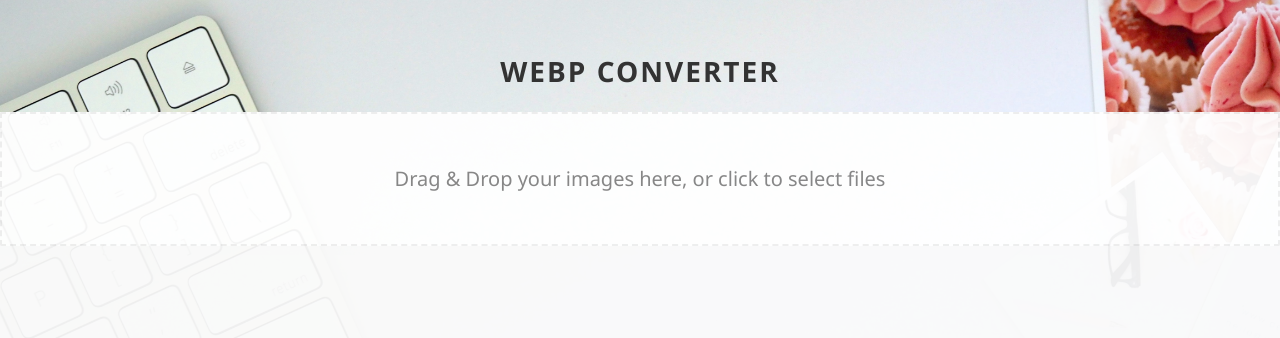
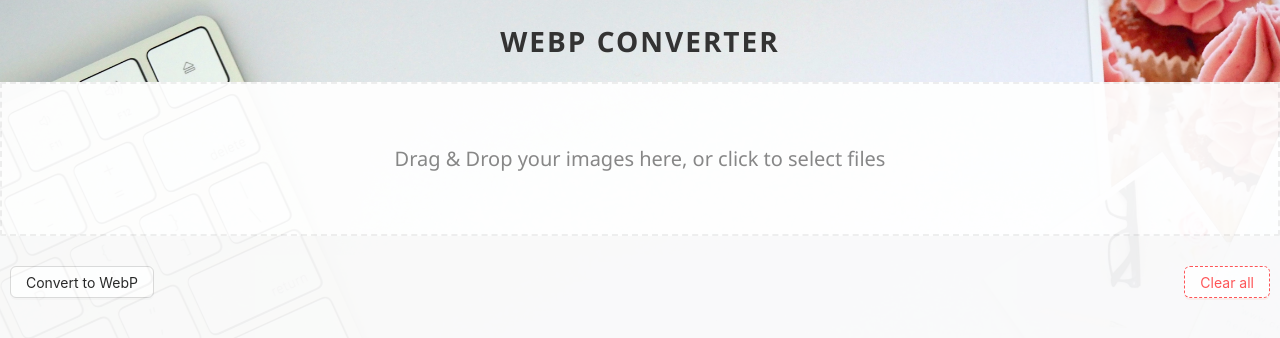
Before and after one commit to Slava-Nik/webp-electron-converter, a React (Vite) app: page / in a window 1280 px wide. Shown: the top 338 px of the page. Built offline with nearby package versions, Linux system fonts and the light colour scheme.

Commit message:
Implemented controls + styling updates

```diff
--- a/package.json
+++ b/package.json
@@ -22,7 +22,9 @@
   "dependencies": {
     "@electron-toolkit/preload": "^1.0.3",
     "@electron-toolkit/utils": "^1.0.2",
+    "antd": "^5.3.0",
     "electron-updater": "^5.3.0",
+    "lodash.uniqby": "^4.7.0",
     "react-dropzone": "^14.2.3",
     "sass": "^1.58.3",
     "styled-components": "^5.3.8"
--- a/src/main/index.ts
+++ b/src/main/index.ts
@@ -6,8 +6,8 @@ import icon from '../../resources/icon.png?asset';
 function createWindow(): void {
   // Create the browser window.
   const mainWindow = new BrowserWindow({
-    width: 900,
-    height: 670,
+    width: 1010,
+    height: 730,
     minWidth: 670,
     minHeight: 500,
     show: false,
--- a/src/renderer/src/App.tsx
+++ b/src/renderer/src/App.tsx
@@ -1,7 +1,10 @@
 import { useState } from 'react';
 import styled from 'styled-components';
+import uniqBy from 'lodash.uniqby';
 import Dropzone from '../src/components/Dropzone';
 import FilesListToConvert from './components/FilesListToConvert';
+import Controls from './components/Controls';
+import { File } from './types';
 
 const AppContainer = styled.div`
   display: flex;
@@ -21,7 +24,7 @@ const ContentWrapper = styled.div`
 const ConverterTitle = styled.h1`
   text-align: center;
   margin: 0;
-  padding-top: 50px;
+  padding-top: 20px;
   padding-bottom: 20px;
   color: #333;
   text-transform: uppercase;
@@ -29,12 +32,15 @@ const ConverterTitle = styled.h1`
 `;
 
 function App(): JSX.Element {
-  const [files, setFiles] = useState([]);
+  const [files, setFiles] = useState<File[]>([]);
 
   const handleDrop = (acceptedFiles) => {
     if (acceptedFiles.length > 0) {
       console.log(acceptedFiles);
-      setFiles(acceptedFiles);
+      setFiles((prevFiles) => {
+        const updatedFiles = [...prevFiles, ...acceptedFiles];
+        return uniqBy(updatedFiles, 'path');
+      });
 
       // // Execute shell command to convert image to WebP
       // exec(`cwebp "${file.path}" -o "${file.path}.webp"`, (err) => {
@@ -45,6 +51,17 @@ function App(): JSX.Element {
       // });
     }
   };
+
+  const handleClearAll = () => {
+    setFiles([]);
+  };
+
+  const handleRemoveByPath = (path: string) => {
+    setFiles((prevFiles) => {
+      return prevFiles.filter((file) => file.path !== path);
+    });
+  };
+
   return (
     <AppContainer>
       <ConverterTitle>WebP Converter</ConverterTitle>
@@ -57,7 +74,8 @@ function App(): JSX.Element {
             </div>
           )}
         </Dropzone>
-        <FilesListToConvert files={files}></FilesListToConvert>
+        <Controls clearAll={handleClearAll} />
+        <FilesListToConvert files={files} removeByPath={handleRemoveByPath} />
       </ContentWrapper>
     </AppContainer>
   );
--- /dev/null
+++ b/src/renderer/src/components/Controls.tsx
@@ -0,0 +1,27 @@
+import styled from 'styled-components';
+import { Button } from 'antd';
+
+const ControlsContainer = styled.div`
+  display: flex;
+  justify-content: space-between;
+  margin: 0 10px;
+  padding-top: 30px;
+  padding-bottom: 20px;
+`;
+
+interface ControlsProps {
+  clearAll: () => void;
+}
+
+const Controls = ({ clearAll }: ControlsProps) => {
+  return (
+    <ControlsContainer>
+      <Button>Convert to WebP</Button>
+      <Button type="dashed" danger onClick={clearAll}>
+        Clear all
+      </Button>
+    </ControlsContainer>
+  );
+};
+
+export default Controls;
--- a/src/renderer/src/components/Dropzone.tsx
+++ b/src/renderer/src/components/Dropzone.tsx
@@ -19,7 +19,7 @@ const Container = styled.div`
   display: flex;
   flex-direction: column;
   align-items: center;
-  padding: 30px;
+  padding: 40px;
   border-width: 2px;
   border-radius: 2px;
   font-size: 20px;
--- a/src/renderer/src/components/FilesListToConvert.tsx
+++ b/src/renderer/src/components/FilesListToConvert.tsx
@@ -1,42 +1,83 @@
 import styled from 'styled-components';
+import { Button } from 'antd';
+import { File } from '../types';
 
 const FilesListContainer = styled.div`
-  padding-top: 10px;
-  padding-left: 10px;
   opacity: 0.9;
 `;
 
-const FilesListRow = styled.div`
+const FileList = styled.ul`
+  margin: 0;
+  padding-left: 10px;
+  list-style: none;
+`;
+
+const FilesListRow = styled.li`
+  display: flex;
   font-size: 16px;
-  padding: 5px 0;
-  span {
-    font-size: 15px;
-    font-style: italic;
-    font-weight: bold;
+  padding: 7px 10px 7px 0;
+  background-color: rgb(233, 238, 242);
+  user-select: none;
+
+  &:nth-of-type(2n) {
+    background-color: transparent;
   }
 `;
 
-interface File {
-  name: string;
-  path: string;
-  size: number;
-  type: string;
-}
+const FileRowCount = styled.span`
+  padding-right: 10px;
+`;
+const FileRowPath = styled.span`
+  padding-right: 5px;
+  &:hover {
+    cursor: pointer;
+    color: #ad6b62;
+  }
+  &:active {
+    opacity: 0.9;
+  }
+`;
+const FileRowSize = styled.span`
+  font-size: 15px;
+  font-style: italic;
+  font-weight: bold;
+`;
+
+const StyledButton = styled(Button)`
+  margin-left: auto;
+  color: blue;
+`;
 
 interface FilesListToConvertProps {
   files?: File[];
+  removeByPath: (path: string) => void;
 }
 
-const FilesListToConvert = ({ files }: FilesListToConvertProps) => {
+const FilesListToConvert = ({ files, removeByPath }: FilesListToConvertProps) => {
   return (
     <FilesListContainer>
-      {files &&
-        files.map((file, idx) => (
-          <FilesListRow key={idx}>
-            {`${idx + 1}. ${file.path};`}
-            <span> {`${Math.floor(file.size / 1000)} KB`}</span>
-          </FilesListRow>
-        ))}
+      {files && (
+        <FileList>
+          {files.map((file, idx) => (
+            <FilesListRow key={file.path}>
+              <FileRowCount className="file-count">{`${idx + 1})`}</FileRowCount>
+              <FileRowPath>{`${file.path};`}</FileRowPath>
+              <FileRowSize> {`${(file.size / 1000).toFixed(2)} KB`}</FileRowSize>
+              <StyledButton
+                shape="circle"
+                size="small"
+                type="dashed"
+                danger
+                onClick={() => {
+                  removeByPath(file.path);
+                }}
+              >
+                X
+              </StyledButton>
+            </FilesListRow>
+          ))}
+        </FileList>
+      )}
     </FilesListContainer>
   );
 };
--- /dev/null
+++ b/src/renderer/src/types/index.ts
@@ -0,0 +1,6 @@
+export interface File {
+  name: string;
+  path: string;
+  size: number;
+  type: string;
+}
```
Also changed, not shown: 1 other file (tests, documents, lock files or other folders).
